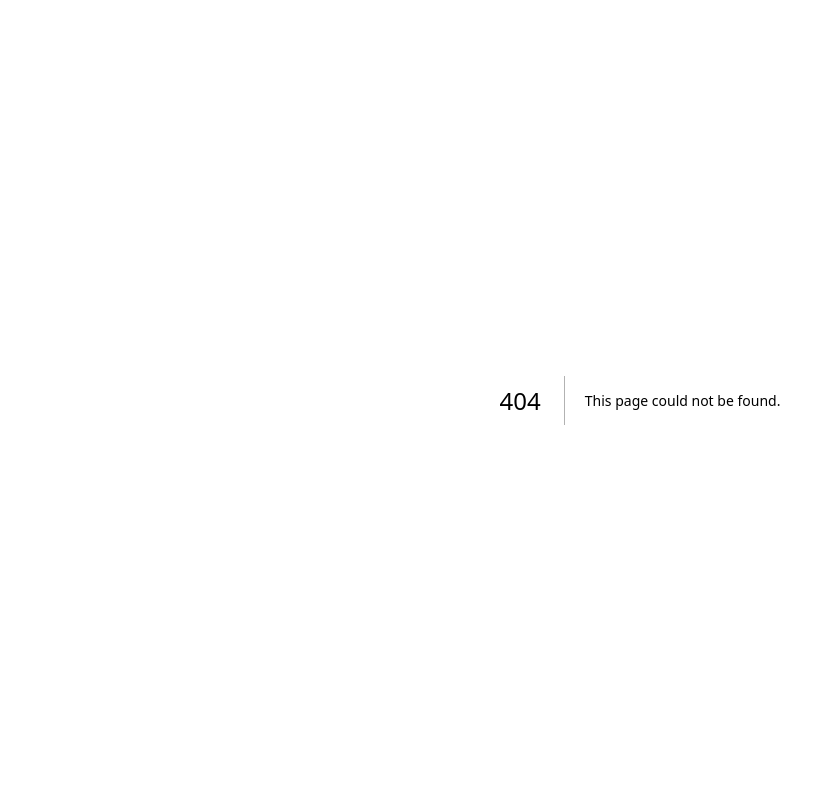
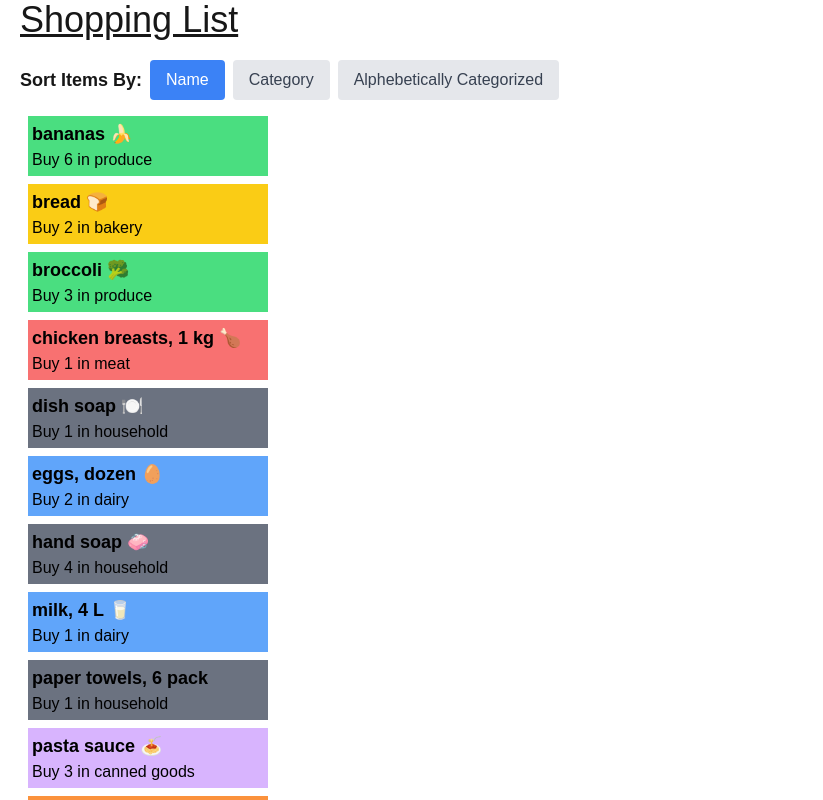
Before and after one commit to ChaseB156/cprg306-assignments, a Next.js app: page /week-6 in a window 1280 px wide. Before the commit this address had no page. Shown: the top 800 px of the page, without its empty margins (0-823 px from the left). Built offline with nearby package versions, Linux system fonts and the light colour scheme.

Commit message:
Week 6 Assignment
Adding a new page that will sort the shopping list, three different buttons that sort it alphabetically, by categories or by categories alphabetically. Using the useState method

```diff
--- a/app/page.js
+++ b/app/page.js
@@ -19,7 +19,11 @@ export default function Home() {
 
         <Link href="./week-5/" className="underline text text-emerald-500 hover:text-cyan-400 mb-2 block">
         Week 5 Assignment - Finished New Item Component
-      </Link>
+        </Link>
+
+        <Link href="./week-6/" className="underline text text-emerald-500 hover:text-cyan-400 mb-2 block">
+        Week 6 Assignment - Sorting Functionality
+        </Link>
 
 
       </main>
--- /dev/null
+++ b/app/week-6/item-list.js
@@ -0,0 +1,91 @@
+
+"use client";
+
+import { useState } from 'react';
+import Item from './item';
+import itemsData from './items.json';
+
+export default function ItemList() {
+  const [sortBy, setSortBy] = useState('name');
+
+  const sortedItems = [...itemsData].sort((a, b) => {
+    if (sortBy === 'name') {
+      return a.name.localeCompare(b.name);
+    } else if (sortBy === 'category') {
+      return a.category.localeCompare(b.category);
+    }
+    return 0;
+  });
+
+  const groupedItems = sortedItems.reduce((acc, item) => {
+    if (!acc[item.category]) {
+      acc[item.category] = [];
+    }
+    acc[item.category].push(item);
+    return acc;
+  }, {});
+
+  const sortedGroupedItems = Object.keys(groupedItems)
+    .sort()
+    .map((category) => ({
+      category,
+      items: groupedItems[category].sort((a, b) => a.name.localeCompare(b.name)),
+    }));
+
+  return (
+    <div className="ml-5">
+      <div className="flex items-center mb-4 space-x-2">
+        <h2 className="text-lg font-semibold">Sort Items By:</h2>
+        <button
+          onClick={() => setSortBy('name')}
+          className={`px-4 py-2 rounded ${sortBy === 'name' ? 'bg-blue-500 text-white' : 'bg-gray-200 text-gray-700'} hover:bg-blue-600`}
+        >
+          Name
+        </button>
+        <button
+          onClick={() => setSortBy('category')}
+          className={`px-4 py-2 rounded ${sortBy === 'category' ? 'bg-blue-500 text-white' : 'bg-gray-200 text-gray-700'} hover:bg-blue-600`}
+        >
+          Category
+        </button>
+        <button
+          onClick={() => setSortBy('group')}
+          className={`px-4 py-2 rounded ${sortBy === 'group' ? 'bg-blue-500 text-white' : 'bg-gray-200 text-gray-700'} hover:bg-blue-600`}
+        >
+          Alphebetically Categorized
+        </button>
+      </div>
+
+      {sortBy === 'group' ? (
+        <div className="mt-4">
+          {sortedGroupedItems.map(({ category, items }) => (
+            <div key={category} className="mb-4">
+              <h3 className="text-xl font-bold capitalize">{category}</h3>
+              <ul className="ml-4">
+                {items.map((item) => (
+                  <Item
+                    key={item.id}
+                    name={item.name}
+                    quantity={item.quantity}
+                    category={item.category}
+                  />
+                ))}
+              </ul>
+            </div>
+          ))}
+        </div>
+      ) : (
+        <ul className="mt-4">
+          {sortedItems.map((item) => (
+            <Item
+              key={item.id}
+              name={item.name}
+              quantity={item.quantity}
+              category={item.category}
+            />
+          ))}
+        </ul>
+      )}
+    </div>
+  );
+}
--- /dev/null
+++ b/app/week-6/item.js
@@ -0,0 +1,23 @@
+
+export default function Item({ name, quantity, category }) {
+    const categoryColors = {
+        // Added some coloring to the different categories
+      dairy: 'bg-blue-400',
+      bakery: 'bg-yellow-400',
+      produce: 'bg-green-400',
+      meat: 'bg-red-400',
+      'canned goods': 'bg-purple-300',
+      'dry goods': 'bg-orange-400',
+      household: 'bg-gray-500',
+    };
+
+    const categoryClass = categoryColors[category] || 'bg-white';
+
+    // Text to black and changed the box sizes with some padding and margins in between
+    return (
+      <li className={`p-1 mb-2 ml-2 ${categoryClass} max-w-60`}>
+        <div className="text-lg font-bold text-black">{name}</div>
+        <div className="text-black">Buy {quantity} in {category}</div>
+      </li>
+    );
+  }
--- /dev/null
+++ b/app/week-6/items.json
@@ -0,0 +1,74 @@
+[
+    {
+      "id": "1h2GJKH12gkHG31h1H",
+      "name": "milk, 4 L 🥛",
+      "quantity": 1,
+      "category": "dairy"
+    },
+    {
+      "id": "2KJH3k2j3H1k2J3K1H",
+      "name": "bread 🍞",
+      "quantity": 2,
+      "category": "bakery"
+    },
+    {
+      "id": "3h2KJH3k2j3H1k2J3",
+      "name": "eggs, dozen 🥚",
+      "quantity": 2,
+      "category": "dairy"
+    },
+    {
+      "id": "4k2J3K1H2GJKH12gk",
+      "name": "bananas 🍌",
+      "quantity": 6,
+      "category": "produce"
+    },
+    {
+      "id": "5H1h1H2KJH3k2j3H",
+      "name": "broccoli 🥦",
+      "quantity": 3,
+      "category": "produce"
+    },
+    {
+      "id": "6H1k2J3K1H2GJKH1",
+      "name": "chicken breasts, 1 kg 🍗",
+      "quantity": 1,
+      "category": "meat"
+    },
+    {
+      "id": "7gkHG31h1H2KJH3k",
+      "name": "pasta sauce 🍝",
+      "quantity": 3,
+      "category": "canned goods"
+    },
+    {
+      "id": "8j3H1k2J3K1H2GJK",
+      "name": "spaghetti, 454 g 🍝",
+      "quantity": 2,
+      "category": "dry goods"
+    },
+    {
+      "id": "9H12gkHG31h1H2KJ",
+      "name": "toilet paper, 12 pack 🧻",
+      "quantity": 1,
+      "category": "household"
+    },
+    {
+      "id": "10H3k2j3H1k2J3K1",
+      "name": "paper towels, 6 pack",
+      "quantity": 1,
+      "category": "household"
+    },
+    {
+      "id": "11k2J3K1H2GJKH12",
+      "name": "dish soap 🍽️",
+      "quantity": 1,
+      "category": "household"
+    },
+    {
+      "id": "12GJKH12gkHG31h1",
+      "name": "hand soap 🧼",
+      "quantity": 4,
+      "category": "household"
+    }
+  ]
--- /dev/null
+++ b/app/week-6/page.js
@@ -0,0 +1,14 @@
+
+import Link from "next/link";
+import ItemList from './item-list';
+
+export default function Page() {
+  return (
+    <main>
+      <h1 className="text-4xl underline mb-5 ml-5">Shopping List</h1>
+      <ItemList />
+
+      <Link href="../"className="underline text-red-500 hover:text-cyan-400 ml-5">Back Page</Link>
+    </main>
+  );
+}
```
